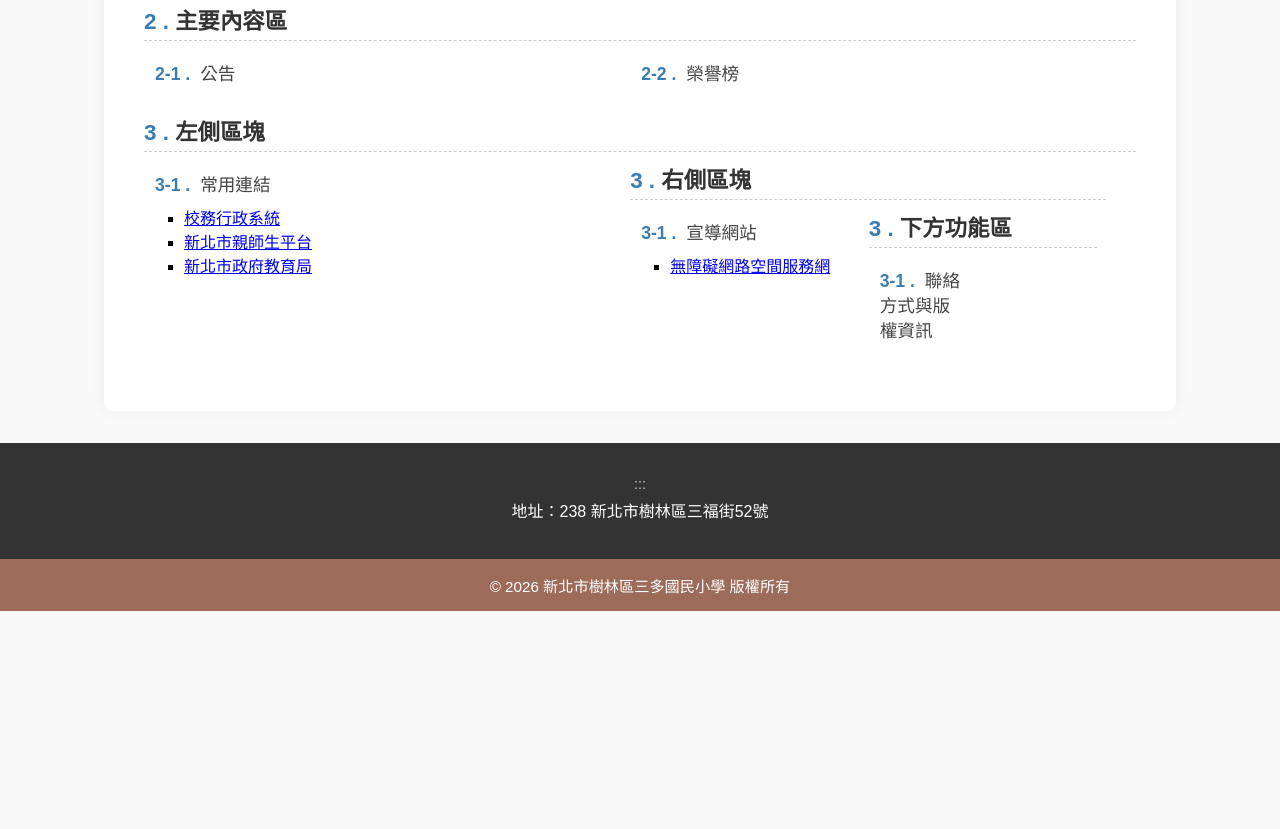
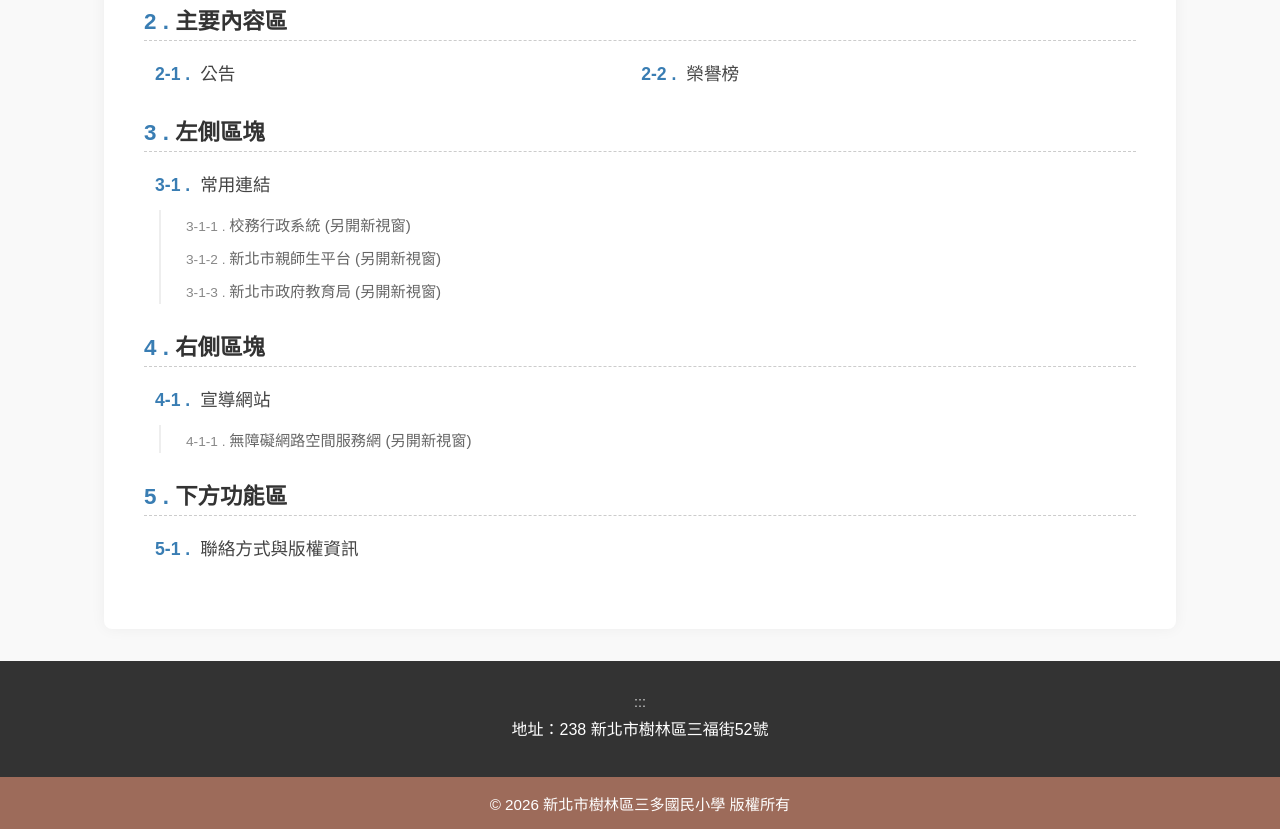
Before and after one commit to sdesmis/y11a, a plain HTML site: page sitemap.html in a window 1280 px wide. Shown: the part 1174-2003 px from the top of the page. Before the commit the page ends 1785 px from the top, so only its background shows below. Drawn offline with Linux system fonts and the light colour scheme; a web font is replaced by a local one.

Commit message:
Add files via upload

```diff
--- a/sitemap.html
+++ b/sitemap.html
@@ -165,25 +165,19 @@
 <li><span class="node-h1">左側區塊</span>
 <ul class="sitemap-sub-tree">
 <li><a href="./#blk-left-0" class="node-link" title="跳至區塊：常用連結">常用連結</a>
-<ul class="link-list-container">
-    <li class="link-list-entry">
-        <a href="https://esa.ntpc.edu.tw/" target="_blank" title="校務行政系統 (另開新視窗)" class="link-list-item single-link">校務行政系統</a>
-    </li>
-    <li class="link-list-entry">
-        <a href="https://pts.ntpc.edu.tw/" target="_blank" title="新北市親師生平台 (另開新視窗)" class="link-list-item single-link">新北市親師生平台</a>
-    </li>
-    <li class="link-list-entry">
-        <a href="https://www.ntpc.edu.tw" target="_blank" title="新北市政府教育局 (另開新視窗)" class="link-list-item single-link">新北市政府教育局</a>
-    </li>
-</ul>
+<ul class="sitemap-third-tree">
+<li><a href="https://esa.ntpc.edu.tw/" target="_blank" class="node-sub-link" title="校務行政系統 (另開新視窗)">校務行政系統 (另開新視窗)</a></li>
+<li><a href="https://pts.ntpc.edu.tw/" target="_blank" class="node-sub-link" title="新北市親師生平台 (另開新視窗)">新北市親師生平台 (另開新視窗)</a></li>
+<li><a href="https://www.ntpc.edu.tw" target="_blank" class="node-sub-link" title="新北市政府教育局 (另開新視窗)">新北市政府教育局 (另開新視窗)</a></li>
+</ul></li>
+</ul></li>
 <li><span class="node-h1">右側區塊</span>
 <ul class="sitemap-sub-tree">
 <li><a href="./#blk-right-0" class="node-link" title="跳至區塊：宣導網站">宣導網站</a>
-<ul class="link-list-container">
-    <li class="link-list-entry">
-        <a href="https://accessibility.moda.gov.tw/" target="_blank" title="無障礙網路空間服務網 (另開新視窗)" class="link-list-item single-link">無障礙網路空間服務網</a>
-    </li>
-</ul>
+<ul class="sitemap-third-tree">
+<li><a href="https://accessibility.moda.gov.tw/" target="_blank" class="node-sub-link" title="無障礙網路空間服務網 (另開新視窗)">無障礙網路空間服務網 (另開新視窗)</a></li>
+</ul></li>
+</ul></li>
 <li><span class="node-h1">下方功能區</span>
 <ul class="sitemap-sub-tree"><li><a href="#ah" class="node-link" title="聯絡方式與版權資訊">聯絡方式與版權資訊</a></li></ul></li>
 </ul>
```
